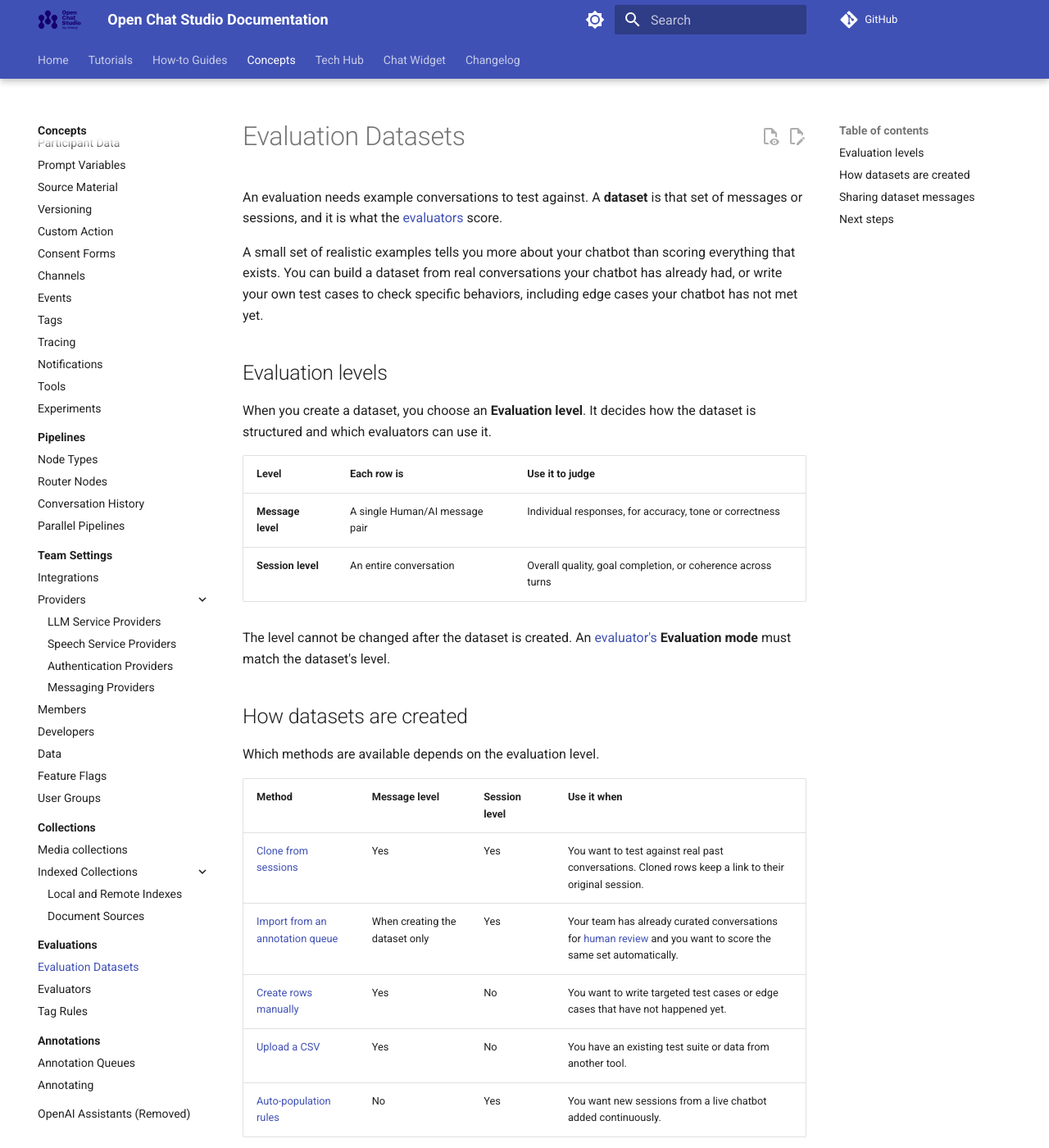
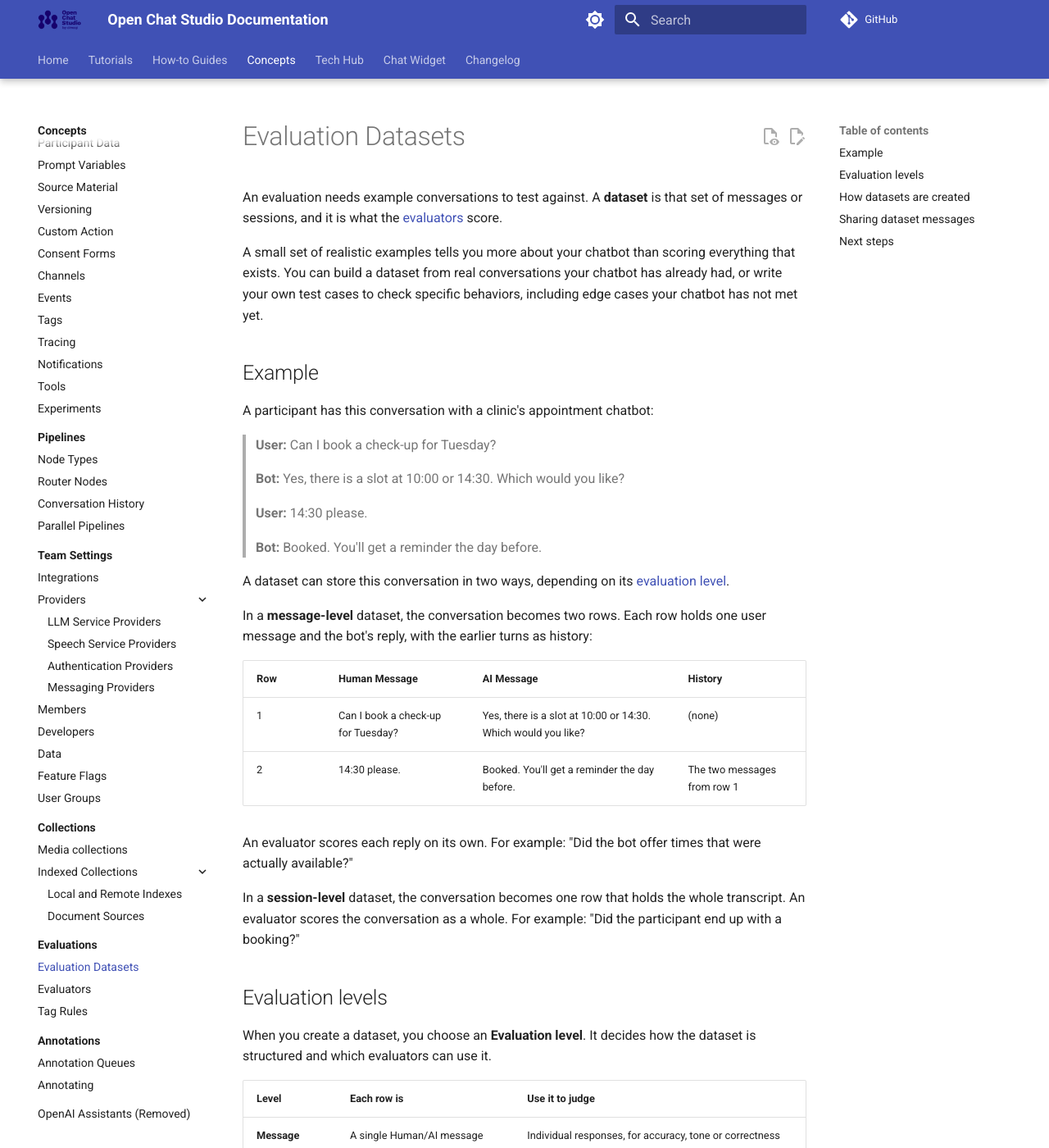
Before and after one commit to dimagi/open-chat-studio-docs, an MkDocs documentation site: the page built from docs/concepts/evaluations/dataset.md, in a window 1280 px wide and 1400 px high. Shown: the whole window at 82% size. Built offline with MkDocs 1.6.1 and Material for MkDocs 9.7.7, drawn with Linux system fonts in a browser that asks for light colours; a script that is not in the unit is left out; comment, search, counter and statistics services are not loaded.

Commit message:
Added Dataset example for message vs session.

```diff
--- a/docs/concepts/evaluations/dataset.md
+++ b/docs/concepts/evaluations/dataset.md
@@ -3,6 +3,31 @@
 An evaluation needs example conversations to test against. A **dataset** is that set of messages or sessions, and it is what the [evaluators](./evaluators.md) score.
 
 A small set of realistic examples tells you more about your chatbot than scoring everything that exists. You can build a dataset from real conversations your chatbot has already had, or write your own test cases to check specific behaviors, including edge cases your chatbot has not met yet.
+
+## Example
+
+A participant has this conversation with a clinic's appointment chatbot:
+
+> **User:** Can I book a check-up for Tuesday?
+>
+> **Bot:** Yes, there is a slot at 10:00 or 14:30. Which would you like?
+>
+> **User:** 14:30 please.
+>
+> **Bot:** Booked. You'll get a reminder the day before.
+
+A dataset can store this conversation in two ways, depending on its [evaluation level](#evaluation-levels).
+
+In a **message-level** dataset, the conversation becomes two rows. Each row holds one user message and the bot's reply, with the earlier turns as history:
+
+| Row | Human Message | AI Message | History |
+|---|---|---|---|
+| 1 | Can I book a check-up for Tuesday? | Yes, there is a slot at 10:00 or 14:30. Which would you like? | (none) |
+| 2 | 14:30 please. | Booked. You'll get a reminder the day before. | The two messages from row 1 |
+
+An evaluator scores each reply on its own. For example: "Did the bot offer times that were actually available?"
+
+In a **session-level** dataset, the conversation becomes one row that holds the whole transcript. An evaluator scores the conversation as a whole. For example: "Did the participant end up with a booking?"
 
 ## Evaluation levels
 
```
Also changed, not shown: docs/concepts/evaluations/index.md (+1 -1 lines).
